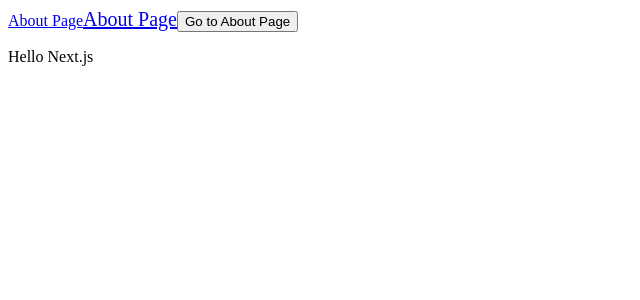
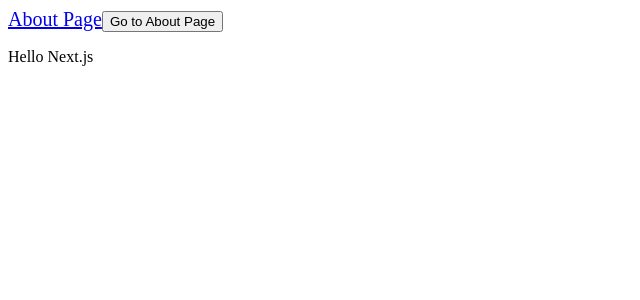
Before and after one commit to xgqfrms/SSR-All-In-One, a Next.js app in the folder next-demo-app/: page / in a window 1280 px wide. Shown: the top 300 px of the page, without its empty margins (0-640 px from the left). Built offline with nearby package versions, Linux system fonts and the light colour scheme.

Commit message:
no .DS_Store

```diff
--- a/next-demo-app/pages/index.js
+++ b/next-demo-app/pages/index.js
@@ -18,13 +18,13 @@ import Link from "next/link";
 const Index = () => (
     <section>
         <div>
-            <Link href="/about" style={{fontSize: 20,}}>
+            {/* <Link href="/about" style={{fontSize: 20,}}>
                 <a>About Page</a>
+            </Link> */}
+            <Link href="/about">
+                <a style={{fontSize: 20,}}>About Page</a>
             </Link>
             <Link href="/about">
-                <a style={{ fontSize: 20 }}>About Page</a>
-            </Link>
-            <Link href="/about" style={{fontSize: 20,}}>
                 <button>Go to About Page</button>
             </Link>
         </div>
```
